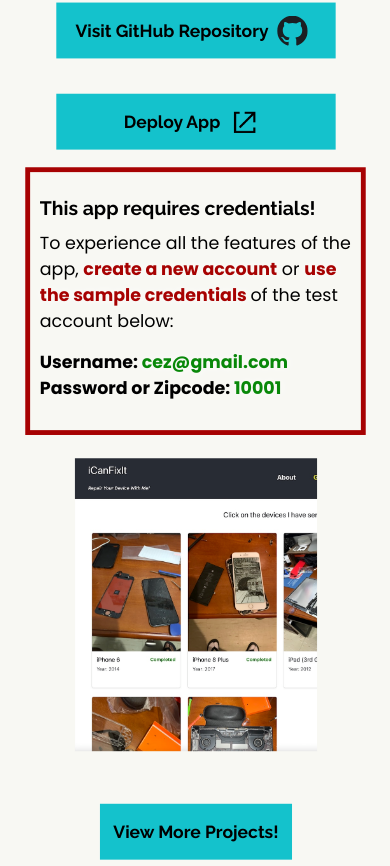
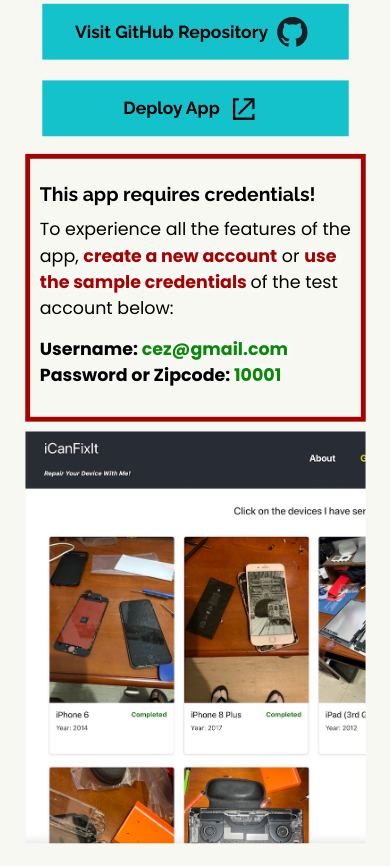
Before and after one commit to cesarsiguencia/my-react-portfolio, a React (Create React App) app: page /my-react-portfolio/iCanFixIt in a window 390 px wide. Shown: the part 838-1704 px from the top of the page. Built offline with nearby package versions, Linux system fonts and the light colour scheme.

Commit message:
changed various css sizing elements, such as buttons and images

```diff
--- a/src/App.css
+++ b/src/App.css
@@ -1,6 +1,7 @@
 * {
   margin: 0;
   padding: 0;
+  box-sizing: border-box;
   --primary-color: #f8f8f3;
   --secondary-color:rgb(38, 30, 30) ;
   font-family: 'Poppins', 'sans-serif';
@@ -226,17 +227,14 @@
   background-color: #14C2CC;
   transition: ease-in-out 0.5s;
   scale: 0.9;
-  text-align:center
+  text-align:center;
+  width: 100%;
 }
 
 .home-btns:hover{
   transform: rotateX(-360deg);
   background-color: rgb(255, 165, 0);
   scale: 1.1
-}
-
-.extend-btns{
-  width: 500px;
 }
 
 /* About on Home Pg */
@@ -481,9 +479,11 @@
 /* Projects Page */
 
 .single-app-image-div{
-  height: 600px;
-  width: 450px;
+  height: auto;
+  width: 90%;
+  margin: 10px auto;
   overflow: hidden;
+
 }
 
 .single-app-image{
@@ -590,6 +590,14 @@
   justify-content: center;
 }
 
+.hash-links {
+  display: block;
+  margin: 0 auto;
+  padding: 0;
+  width: 450px
+
+}
+
 @media screen and (max-width: 1300px) {
   .Navigator{
     width: 75%
@@ -655,13 +663,22 @@
   .facts-quotes> *{
     margin: 0 auto;
   }
+
+  .single-app-image-div{
+    width: 60%;
+  }
 }
 
 @media screen and (max-width: 850px){
   /* USE BLOCK INSTEAD OF INLINE FOR FLEX FOR BORDER TO SHOW */
-  .app-box {
+  .about-box{
     display: block;
-    width: 80%;
+  }
+
+  .about-des{
+    display: block;
+    width: 100%;
+    margin: 25px auto
   }
 
 
@@ -676,6 +693,25 @@
   .gifs{
     height: 80px;
     width: 80px;
+  }
+
+  .contact-list > * {
+    flex: none
+  }
+
+  .contact-name{
+    font-size:15px
+  }
+
+
+
+  .contact-logos{
+    width: 20%;
+    align-items: left
+  }
+
+  .contact-des{
+    width: 60%
   }
 }
 
@@ -750,6 +786,12 @@
     justify-content: center;
   }
 
+  .app-box {
+    display: block;
+    width: 80%;
+    height: auto;
+  }
+
   .mobile-effect{
     transition: all 0.75s ease-in-out;
     opacity: 1;
@@ -777,15 +819,6 @@
 }
 
 @media screen and (max-width: 650px) {
-  .about-box{
-    display: block;
-  }
-
-  .about-des{
-    display: block;
-    width: 100%;
-    margin: 25px auto
-  }
   .gifs {
     height: 75px;
     width: 75px;
@@ -793,23 +826,6 @@
 
   .h5{
     font-size: 20px
-  }
-
-  .contact-name{
-    font-size:15px
-  }
-
-  .contact-list > * {
-    flex: none
-  }
-
-  .contact-logos{
-    width: 20%;
-    align-items: left
-  }
-
-  .contact-des{
-    width: 60%
   }
 
   .aboutme-blocks{
@@ -820,9 +836,6 @@
     height: 300px;
   }
 
-  .extend-btns{
-    width: 200px;
-  }
 }
 
 @media screen and (max-width: 500px){
@@ -834,10 +847,6 @@
   }
   .app-box{
     width: 100%;
-  }
-
-  .app-box > img{
-    width: 500px;
   }
 
   .logos{
@@ -853,9 +862,11 @@
   }
 
   .single-app-image-div{
-    height: 350px;
-    width: 250px
+    width: 100%;
+  }
 
+  .hash-links{
+    width: 100%;
   }
 }
 
--- a/src/Components/Body-Btns/Body-Btns.js
+++ b/src/Components/Body-Btns/Body-Btns.js
@@ -5,7 +5,7 @@
 
 
     return (
-        <HashLink to={`/my-react-portfolio/${toPage.url}`}>
+        <HashLink className='hash-links' to={`/my-react-portfolio/${toPage.url}`}>
             <div className={`home-btns ${toPage.extend && 'extend-btns'}`}
 
 
--- a/src/pages/Project.js
+++ b/src/pages/Project.js
@@ -36,7 +36,7 @@
                             </div>
 
                             <div className="row singleApp-block">
-                                <div className="col align-ver">
+                                <div className="col align-ver center">
                                     <div>
                                         <h4 className="left">Role: {singleApp.developer}</h4>
 
@@ -54,8 +54,8 @@
                                         </div>
 
                                         <div>
-                                            <a target='_blank' style={{display:'inline-block'}} href={`https://github.com/cesarsiguencia/${singleApp.name}`}>
-                                                <div className="home-btns center" style={{ color: 'black', display: 'flex', width: '300px', margin: '15px auto' }}>
+                                            <a target='_blank' className="hash-links" href={`https://github.com/cesarsiguencia/${singleApp.name}`}>
+                                                <div className="home-btns center" style={{ color: 'black', display: 'flex',  margin: '15px auto' }}>
 
                                                     <p className="h5">Visit GitHub Repository</p>
                                                     <div className="align-ver">
@@ -64,8 +64,8 @@
                                                 </div>
                                             </a>
 
-                                            <a target='_blank'  style={{display:'inline-block'}} href={singleApp.url}>
-                                                <div className="home-btns center" style={{ color: 'black', display: 'flex', width: '300px', margin: '15px auto' }}>
+                                            <a target='_blank' className="hash-links"  href={singleApp.url}>
+                                                <div className="home-btns center" style={{ color: 'black', display: 'flex',  margin: '15px auto' }}>
 
                                                     <p className="h5">Deploy App</p>
                                                     <div className="align-ver">
@@ -97,9 +97,9 @@
 
                                 <div className="col align-ver center">
                                     <div className='align-ver'>
-                                    <div className="align-ver single-app-image-div">
-                                        <img className='single-app-image' alt={`Full view of the ${returnedName} app`} src={require(`../media/app-images/${singleApp.name}.avif`)}></img>
-                                    </div>
+                                        <div className="align-ver single-app-image-div">
+                                            <img className='single-app-image' alt={`Full view of the ${returnedName} app`} src={require(`../media/app-images/${singleApp.name}.avif`)}></img>
+                                        </div>
                                     </div>
 
 
@@ -110,9 +110,9 @@
                     </>
                 }
                 <br/>
-                <div className="row">
+
                     <BodyBtn toPage={bodyBtnsData}></BodyBtn>
-                </div>
+
             </div>
         </div>
 
```
